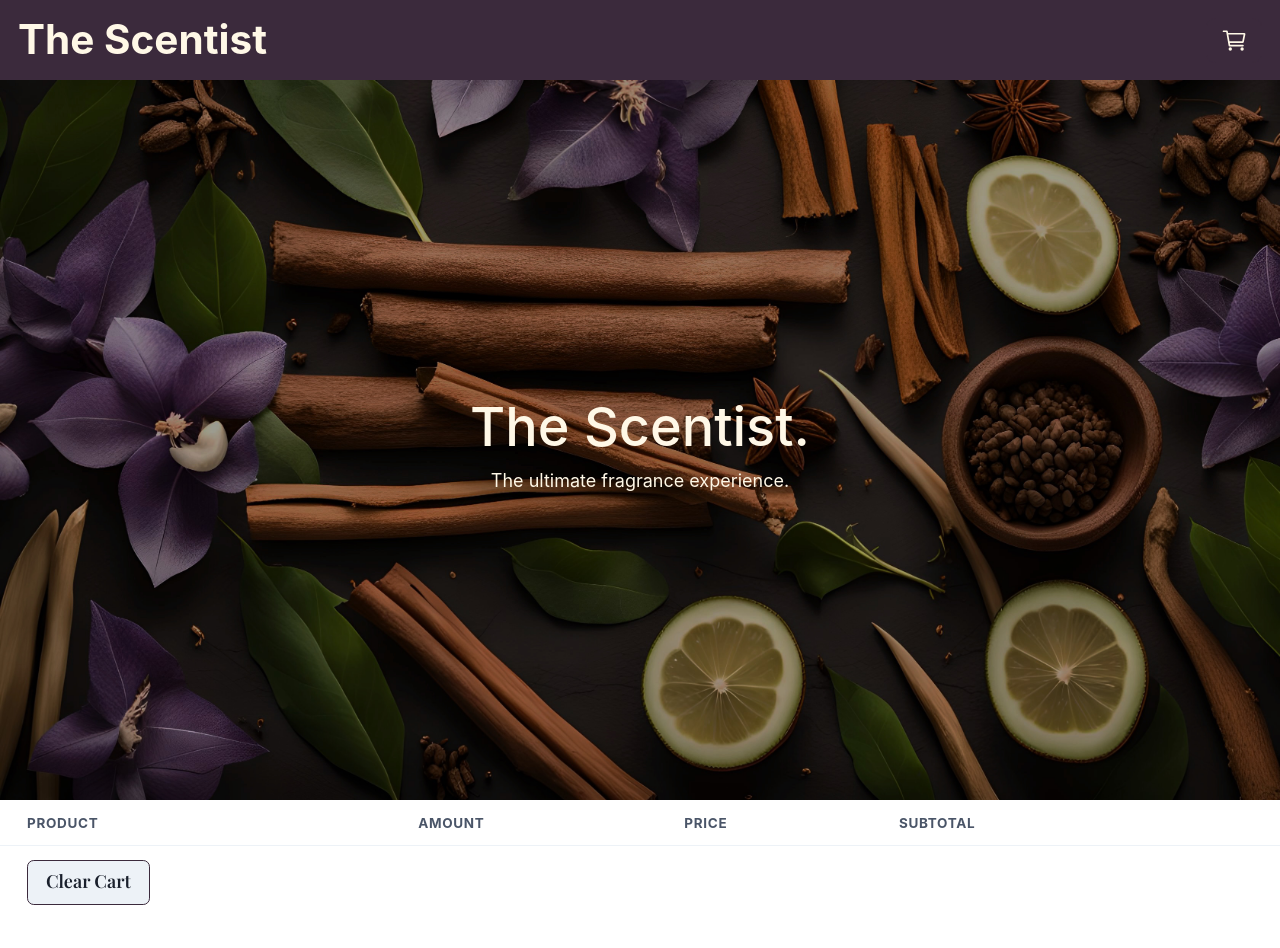
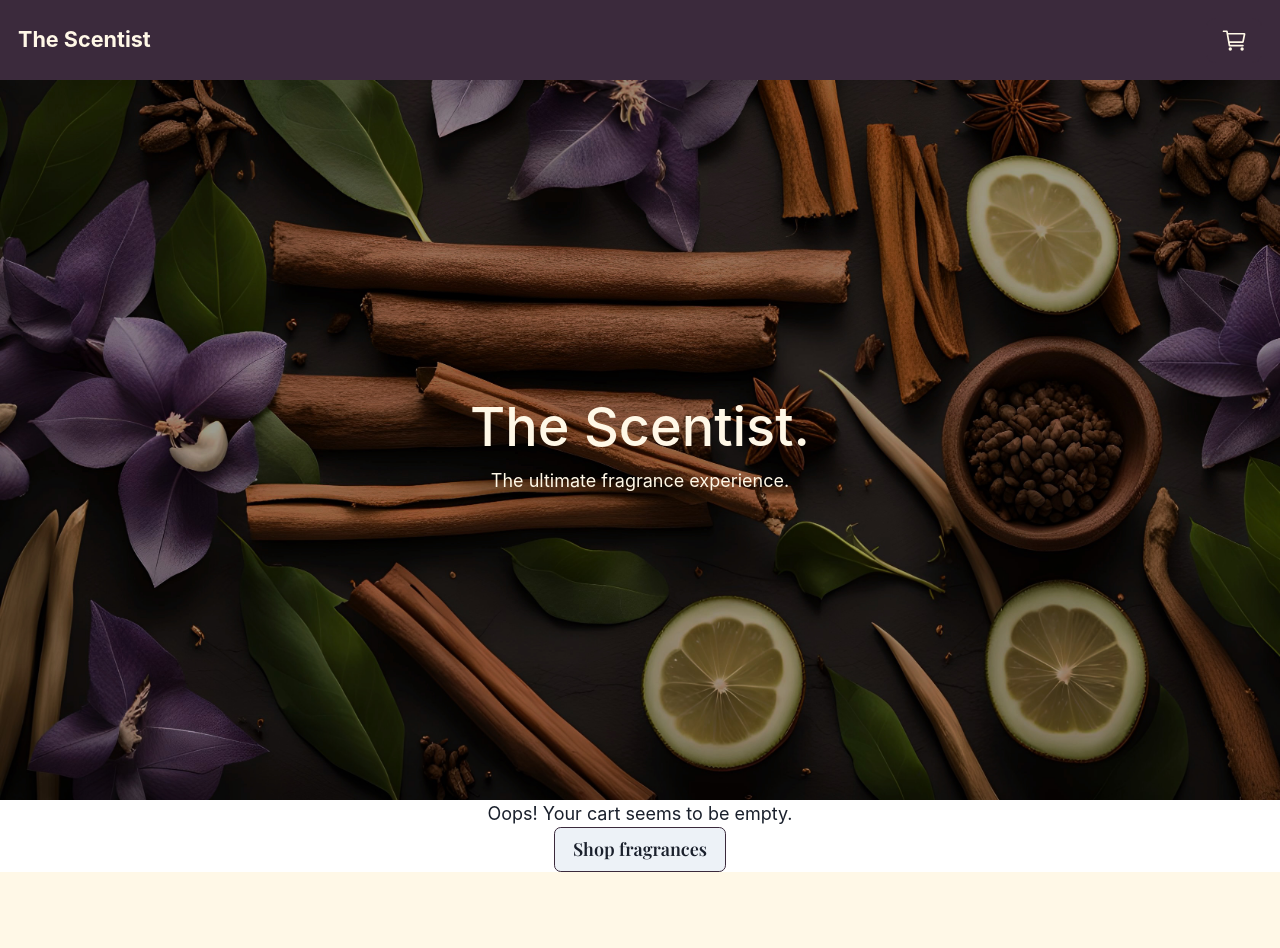
Before and after one commit to Ramiro-gallo/The-Scentist, a React (Vite) app in the folder ecommerce-react-gallo/: page /cart in a window 1280 px wide. Shown: the top 948 px of the page. After the commit the page ends 872 px from the top, so only its background shows below. Built offline with nearby package versions, Linux system fonts and the light colour scheme; a web font is replaced by a local one.

Commit message:
Fully functional cart

```diff
--- a/ecommerce-react-gallo/src/components/Cart/Cart.jsx
+++ b/ecommerce-react-gallo/src/components/Cart/Cart.jsx
@@ -1,4 +1,3 @@
-import { Box, Button, Heading, Text } from '@chakra-ui/react'
 import React, { useContext } from 'react'
 import Context from '../../context/CartContext'
 import {
@@ -11,12 +10,32 @@ import {
     Td,
     TableCaption,
     TableContainer,
+    Flex,
+    Button,
+    Text
 } from '@chakra-ui/react'
 import { MdDeleteOutline } from "react-icons/md";
+import { Link } from 'react-router-dom';
 
 const Cart = () => {
-    const { cart, removeItem, clearCart } = useContext(Context);
+    const { cart, removeItem, clearCart, getTotal } = useContext(Context);
 
+    if(cart.length === 0) {
+        return (
+            <Flex
+                justify={'center'}
+                align={'center'}
+                direction={'column'}
+            >
+                <Text>
+                    Oops! Your cart seems to be empty.
+                </Text>
+                <Button>
+                    <Link to='/'>Shop fragrances</Link>
+                </Button>
+            </Flex>
+        )
+    } else {
         return (
             <TableContainer>
                 <Table variant='simple'>
@@ -36,10 +55,15 @@ const Cart = () => {
                                 <Tr key={prod.id}>
                                     <Td>{prod.name}</Td>
                                     <Td>{prod.quantity}</Td>
-                            <Td>{prod.price}</Td>
-                            <Td>{prod.price * prod.quantity}</Td>
+                                    <Td>${prod.price}</Td>
+                                    <Td>${prod.price * prod.quantity}</Td>
                                     <Td>
-                                <Button onClick={() => removeItem(prod.id)}>
+                                        <Button
+                                        _hover={{
+                                            color: "red",
+                                        }}
+
+                                        onClick={() => removeItem(prod.id)}>
                                             < MdDeleteOutline />
                                         </Button>
                                     </Td>
@@ -49,8 +73,18 @@ const Cart = () => {
                     </Tbody>
                     <Tfoot>
                         <Tr>
+                            <Th>Total:</Th>
+                            <Th></Th>
+                            <Th></Th>
                             <Th>
-                        <Button onClick={() => clearCart()}>
+                                <Text> ${getTotal()} </Text>
+                            </Th>
+                            <Th>
+                                <Button
+                                _hover={{
+                                    color: "red",
+                                }}
+                                onClick={() => clearCart()}>
                                     <Text>Clear Cart</Text>
                                 </Button>
                             </Th>
@@ -60,5 +94,5 @@ const Cart = () => {
             </TableContainer>
             )
         }
-
+}
 export default Cart
--- a/ecommerce-react-gallo/src/components/CartWidget/CartWidget.jsx
+++ b/ecommerce-react-gallo/src/components/CartWidget/CartWidget.jsx
@@ -1,9 +1,13 @@
-import React from 'react'
-import { Box, Button } from '@chakra-ui/react'
+import React, { useContext } from 'react'
+import { Button, Text } from '@chakra-ui/react'
 import { IoCartOutline } from "react-icons/io5";
 import { Link } from 'react-router-dom';
+import Context from '../../context/CartContext';
 
 const CartWidget = () => {
+
+  const { getQuantity } = useContext(Context)
+
   return (
     <Button
       bg={'transparent'}
@@ -14,6 +18,9 @@ const CartWidget = () => {
       _hover={{ bg:'#241821' }}>
         <Link to={"/cart"}>
           <IoCartOutline  />
+          <Text fontSize={'small'}>
+            {getQuantity() > 0 && getQuantity()}
+          </Text>
         </Link>
     </Button>
   )
--- a/ecommerce-react-gallo/src/components/NavBar/NavBar.jsx
+++ b/ecommerce-react-gallo/src/components/NavBar/NavBar.jsx
@@ -14,7 +14,7 @@ const NavBar = () => {
     top={'0'}
     zIndex={'999'}
     >
-      <Heading className='logo-title'><Link to='/'>The Scentist</Link></Heading>
+      <Heading fontSize={'larger'} className='logo-title'><Link to='/'>The Scentist</Link></Heading>
       <CartWidget />
     </Flex>
   )
--- a/ecommerce-react-gallo/src/context/CartContext.jsx
+++ b/ecommerce-react-gallo/src/context/CartContext.jsx
@@ -38,6 +38,13 @@ export const CartContextProvider = ({ children }) => {
         setCart([]);
     }
 
+    const getTotal = () => {
+        return cart.reduce((acc, item) => acc + item.price * item.quantity, 0)
+    }
+
+    const getQuantity = () => {
+        return (cart.reduce((acc, item) => acc + item.quantity, 0))
+    }
     console.log(cart)
     return (
         <Context.Provider
@@ -46,7 +53,9 @@ export const CartContextProvider = ({ children }) => {
                 setCart,
                 addItem,
                 removeItem,
-                clearCart
+                clearCart,
+                getTotal,
+                getQuantity
             }}>
                 { children }
         </Context.Provider>
```
Lines whose indentation alone changed are shown as unchanged.
